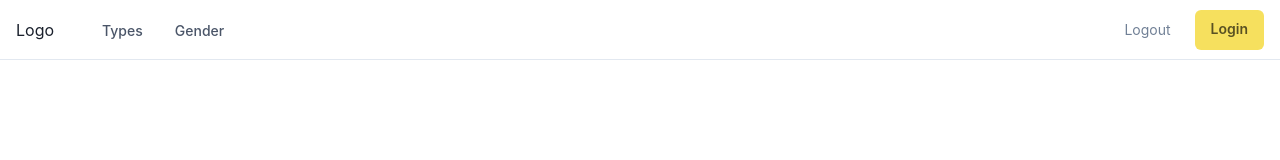
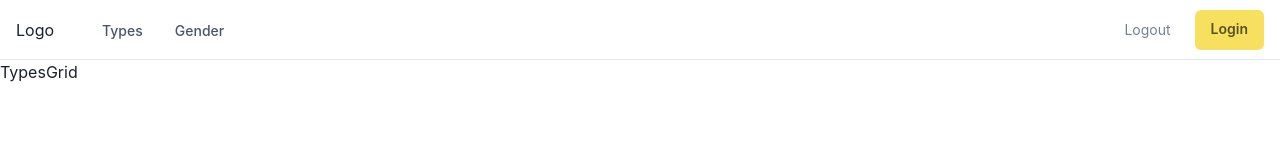
Before and after one commit to INNeira/PokeApp, a React (Vite) app: page /types in a window 1280 px wide. Shown: the top 160 px of the page. Built offline with nearby package versions, Linux system fonts and the light colour scheme.

Commit message:
Update: Types Routes and Components

```diff
--- /dev/null
+++ b/src/pokemons/components/Types/TypesGrid.jsx
@@ -0,0 +1,18 @@
+import React, { useEffect, useState } from "react";
+import { pokemonService } from "../../../shared/services/pokemonService";
+
+export const TypesGrid = () => {
+  const [types, setTypes] = useState([]);
+
+  const getAllTypes = async () => {
+    const types = await pokemonService.getPokemonByType();
+    setTypes(types);
+    console.log(types);
+  };
+
+  useEffect(() => {
+    getAllTypes();
+  }, []);
+
+  return <div>TypesGrid</div>;
+};
--- a/src/pokemons/pages/types/Fire.jsx
+++ /dev/null
@@ -1,7 +0,0 @@
-import React from 'react'
-
-export const Fire = () => {
-  return (
-    <div>Fire</div>
-  )
-}
--- /dev/null
+++ b/src/pokemons/pages/types/Types.jsx
@@ -0,0 +1,8 @@
+import React from 'react'
+import { TypesGrid } from '../../components/Types/TypesGrid'
+
+export const Types = () => {
+  return (
+    <TypesGrid />
+  )
+}
--- a/src/pokemons/routes/PokemonRoutes.jsx
+++ b/src/pokemons/routes/PokemonRoutes.jsx
@@ -1,9 +1,8 @@
 import React from "react";
 import { Route, Routes } from "react-router-dom";
 import { PokeHome } from "../pages/PokeHome";
-import { Fire } from "../pages/types/Fire";
+import { Types } from "../pages/types/Types";
 import WithSubnavigation from "../../shared/components/Navbar";
-import { Box, Flex, Container } from "@chakra-ui/react";
 
 export const PokemonRoutes = () => {
   return (
@@ -13,7 +12,7 @@ export const PokemonRoutes = () => {
       <>
         <Routes>
           <Route path="/" element={<PokeHome />} />
-          <Route path="/type/fire" element={<Fire />} />
+          <Route path="/types" element={<Types />} />
         </Routes>
       </>
     </>
```
